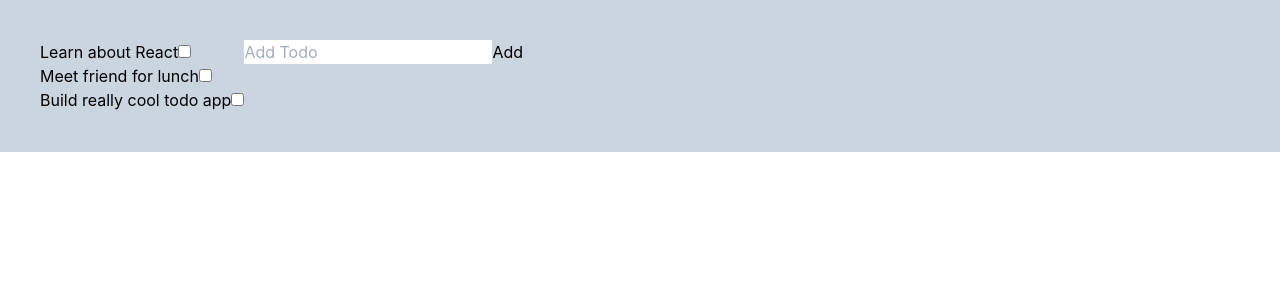
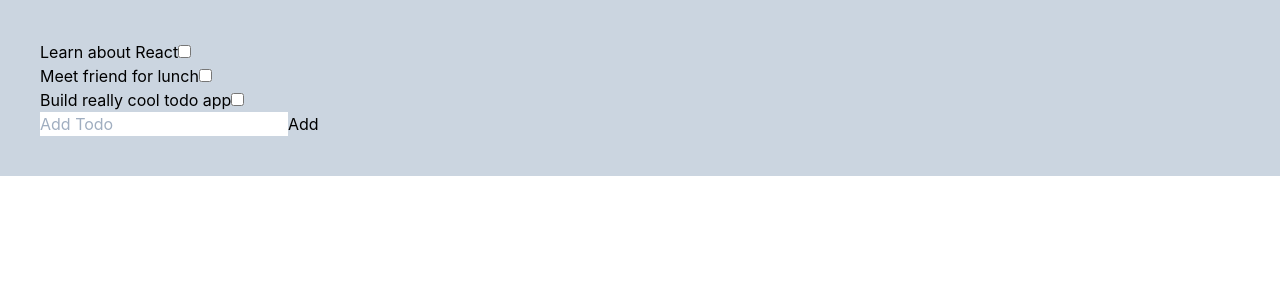
Before and after one commit to rahman95/todo-app-react-hooks, a React (Create React App) app: page / in a window 1280 px wide. Shown: the top 300 px of the page. Built offline with nearby package versions, Linux system fonts and the light colour scheme.

Commit message:
added logic to complete and more todos

```diff
--- a/src/App.js
+++ b/src/App.js
@@ -1,12 +1,10 @@
 import React from "react";
 import TodoList from "./Todo/TodoList";
-import AddTodo from "./Todo/AddTodo";
 
 function App() {
   return (
     <div className="w-full h-full flex bg-gray-400 p-10">
       <TodoList />
-      <AddTodo />
     </div>
   );
 }
--- a/src/Todo/AddTodo.jsx
+++ b/src/Todo/AddTodo.jsx
@@ -1,10 +1,12 @@
 import React from "react";
 
-function AddTodo() {
+function AddTodo({ onSubmit }) {
   return (
     <div>
-      <input type="text" placeholder="Add Todo"></input>
-      <button>Add</button>
+      <form onSubmit={onSubmit}>
+        <input type="text" placeholder="Add Todo"></input>
+        <button type="submit">Add</button>
+      </form>
     </div>
   );
 }
--- a/src/Todo/Todo.jsx
+++ b/src/Todo/Todo.jsx
@@ -1,17 +1,18 @@
 import React from "react";
 
-function Todo({ todo }) {
+function Todo({ todo, index, onChange }) {
   const { text, completed } = todo;
 
-  const onChange = e => {
-    console.log(e);
+  const handleCheckbox = e => {
+    const checked = e.target.checked;
+    onChange(index, checked);
   };
 
   return (
     <div>
       <span>{text}</span>
       <span>
-        <input type="checkbox" checked={completed} onChange={onChange} />
+        <input type="checkbox" checked={completed} onChange={handleCheckbox} />
       </span>
     </div>
   );
--- a/src/Todo/TodoList.jsx
+++ b/src/Todo/TodoList.jsx
@@ -1,5 +1,6 @@
 import React, { useState } from "react";
 import Todo from "./Todo";
+import AddTodo from "./AddTodo";
 
 function TodoList() {
   const defaultTodos = [
@@ -7,14 +8,43 @@ function TodoList() {
     { text: "Meet friend for lunch", completed: false },
     { text: "Build really cool todo app", completed: false }
   ];
-  const [todos] = useState(defaultTodos);
+
+  const [todos, setTodos] = useState(defaultTodos);
+
+  const onChange = (index, checked) => {
+    const updatedTodos = [...todos];
+    updatedTodos[index]["completed"] = checked;
+
+    setTodos(updatedTodos);
+  };
+
+  const onSubmit = e => {
+    e.preventDefault();
+    const input = e.target.querySelector("input");
+    const value = input.value;
+
+    if (!value || value.length === 0) {
+      return;
+    }
+
+    const updatedTodos = [...todos];
+    updatedTodos.push({ text: value, completed: false });
+
+    setTodos(updatedTodos);
+
+    // clear input
+    input.value = "";
+  };
 
   return (
-    <ul>
-      {todos.map((todo, index) => (
-        <Todo todo={todo} index={index} key={index} />
-      ))}
-    </ul>
+    <div>
+      <ul>
+        {todos.map((todo, index) => (
+          <Todo todo={todo} onChange={onChange} index={index} key={index} />
+        ))}
+      </ul>
+      <AddTodo onSubmit={onSubmit} />
+    </div>
   );
 }
 
```
